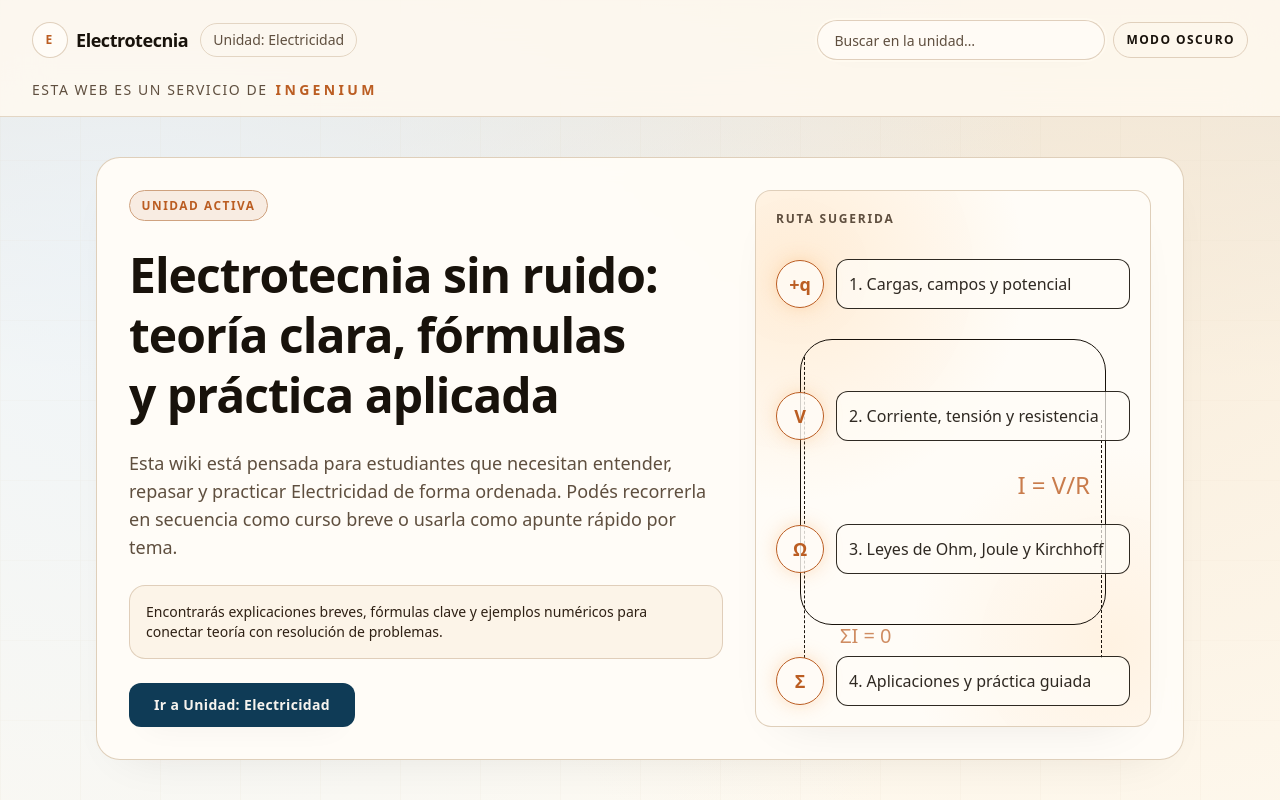
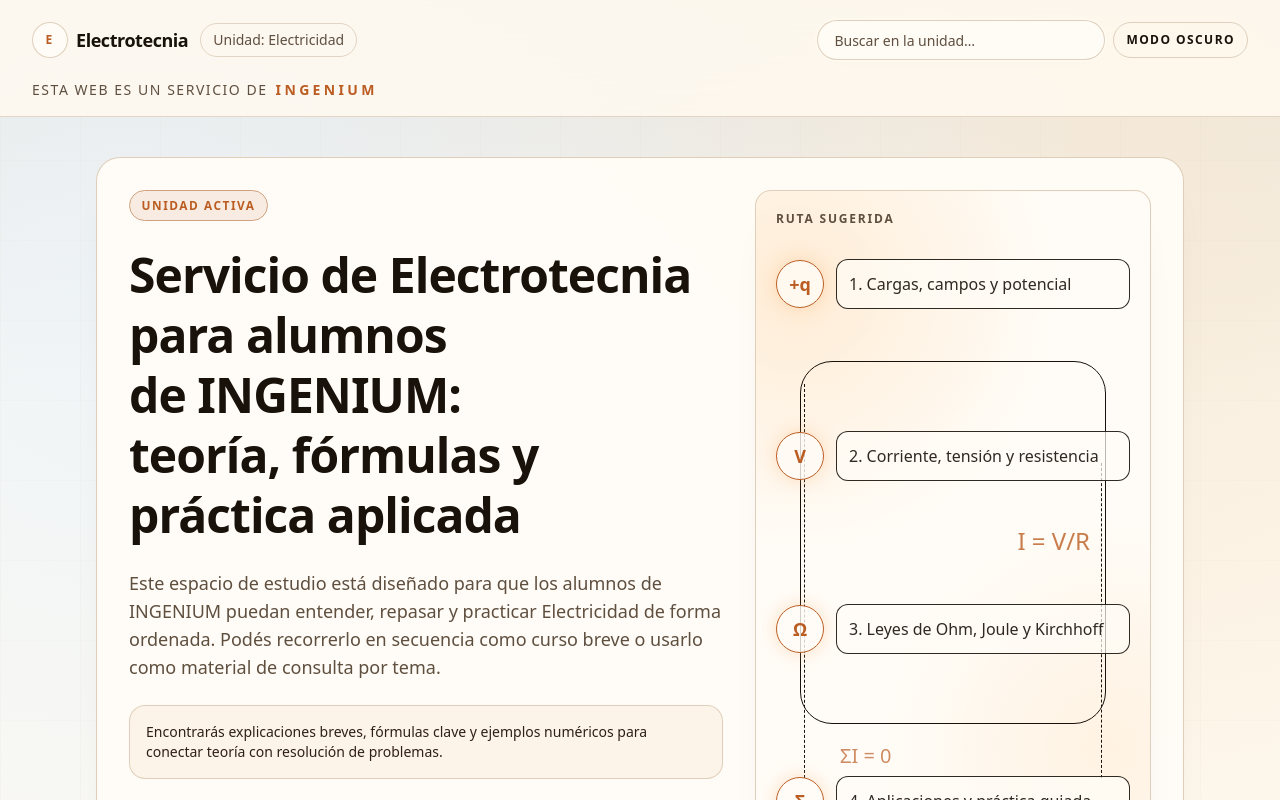
Before and after one commit to Teksi75/electrotecnia-web-next, a Next.js app: page / in a window 1280 px wide. Shown: the top 800 px of the page. Built offline with nearby package versions, Linux system fonts and the light colour scheme; no server answers.

Commit message:
Refine hero copy for INGENIUM students

```diff
--- a/src/app/page.tsx
+++ b/src/app/page.tsx
@@ -67,11 +67,12 @@ export default function HomePage() {
           <div className="space-y-6">
             <Badge>Unidad activa</Badge>
             <h1 className="text-balance text-4xl font-extrabold leading-tight sm:text-5xl">
-              Electrotecnia sin ruido: teoría clara, fórmulas y práctica aplicada
+              Servicio de Electrotecnia para alumnos de INGENIUM: teoría, fórmulas y práctica aplicada
             </h1>
             <p className="max-w-3xl text-lg text-muted-foreground">
-              Esta wiki está pensada para estudiantes que necesitan entender, repasar y practicar Electricidad de
-              forma ordenada. Podés recorrerla en secuencia como curso breve o usarla como apunte rápido por tema.
+              Este espacio de estudio está diseñado para que los alumnos de INGENIUM puedan entender, repasar y
+              practicar Electricidad de forma ordenada. Podés recorrerlo en secuencia como curso breve o usarlo como
+              material de consulta por tema.
             </p>
             <div className="max-w-3xl rounded-2xl border border-border/80 bg-secondary/60 p-4 text-sm text-secondary-foreground">
               Encontrarás explicaciones breves, fórmulas clave y ejemplos numéricos para conectar teoría con
```
